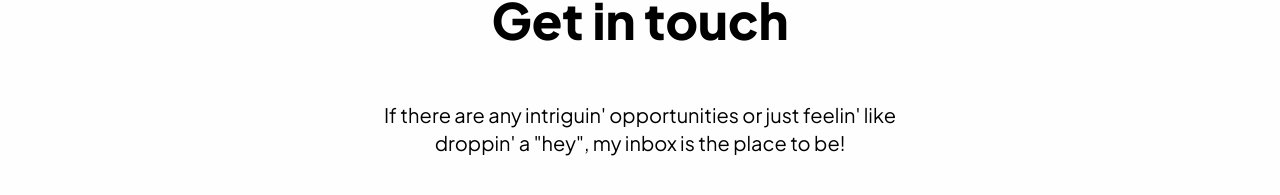
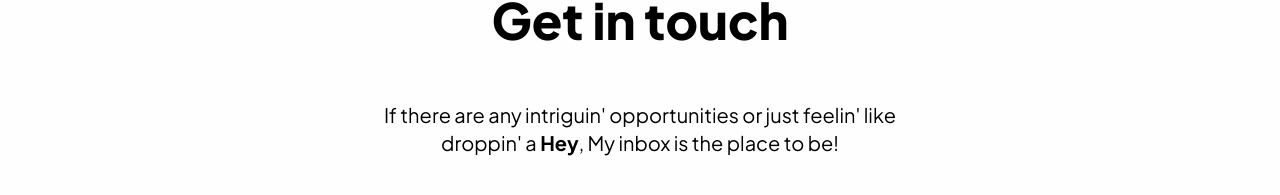
Before and after one commit to Anuragh33/My-Portfolio, a React (Create React App) app: page / in a window 1280 px wide. Shown: the part 6122-6317 px from the top of the page. Built offline with nearby package versions, Linux system fonts and the light colour scheme.

Commit message:
Update contact.js

```diff
--- a/src/components/contact/contact.js
+++ b/src/components/contact/contact.js
@@ -9,7 +9,7 @@ const Contact = () => {
       <ContactFlexContainer>
         <BasicText align="center">
           If there are any intriguin' opportunities or just feelin' like
-          droppin' a "hey", my inbox is the place to be!
+          droppin' a <strong>Hey</strong>, My inbox is the place to be!
         </BasicText>
         <ContactLink href="mailto: anuraghragidimilli@icloud.com">
           Hola.
```
